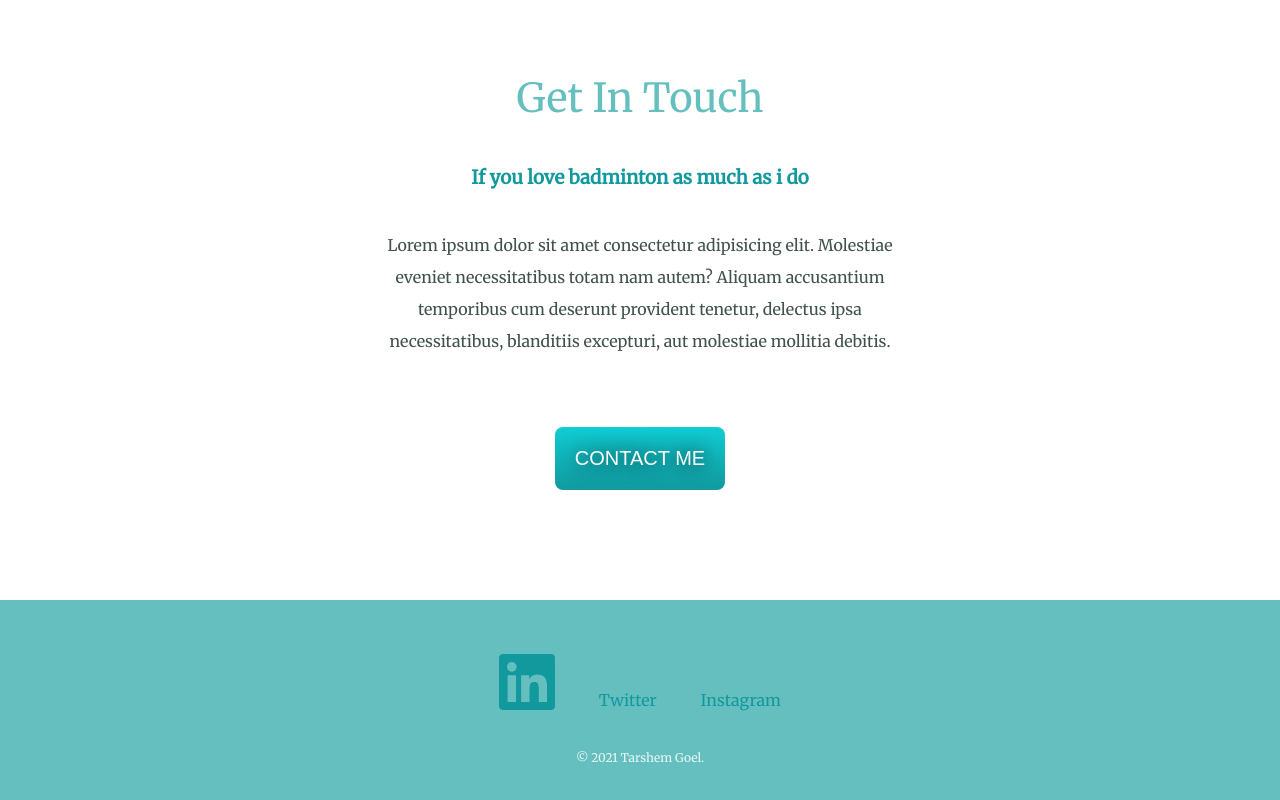
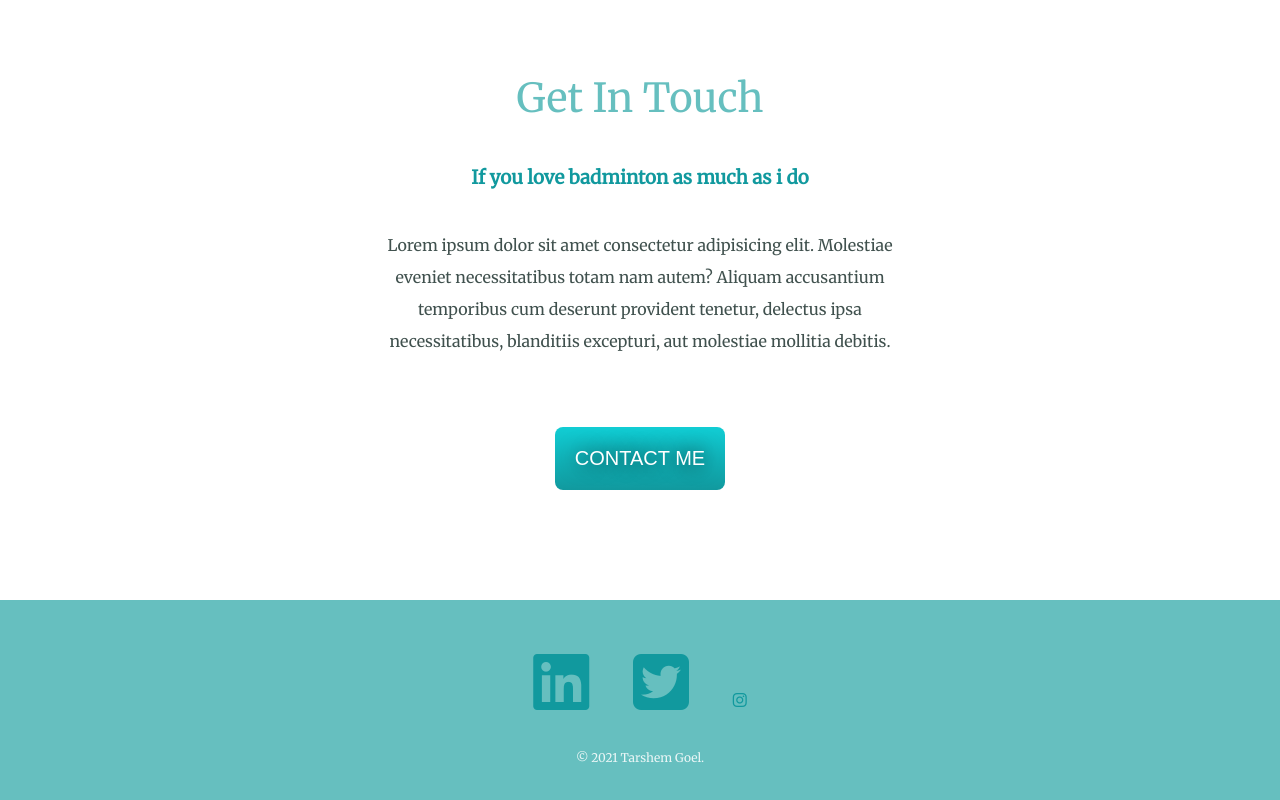
Before and after one commit to Tarshem/HTML-CSS, a plain HTML site: page index.html in a window 1280 px wide. Shown: the part 2387-3187 px from the top of the page. Drawn offline with Linux system fonts and the light colour scheme.

Commit message:
Update index.html

```diff
--- a/index.html
+++ b/index.html
@@ -48,8 +48,8 @@
 
           <div class="bottom-container">
             <a class="footer-link" href="https://www.linkedin.com/in/tarshem-goel-8147731ab/"><i class="fab fa-linkedin fa-4x"></i></a>
-            <a class="footer-link" href="https://twitter.com/Tarshem30928107">Twitter</a>
-            <a class="footer-link" href="https://www.instagram.com/tarshem_goel/">Instagram</a>
+            <a class="footer-link" href="https://twitter.com/Tarshem30928107"><i class="fab fa-twitter-square fa-4x"></i></a>
+            <a class="footer-link" href="https://www.instagram.com/tarshem_goel/"><i class="fab fa-instagram" fa-4x></i></a>
             <p class="copyright">© 2021 Tarshem Goel.</p>
           </div>
 
```
